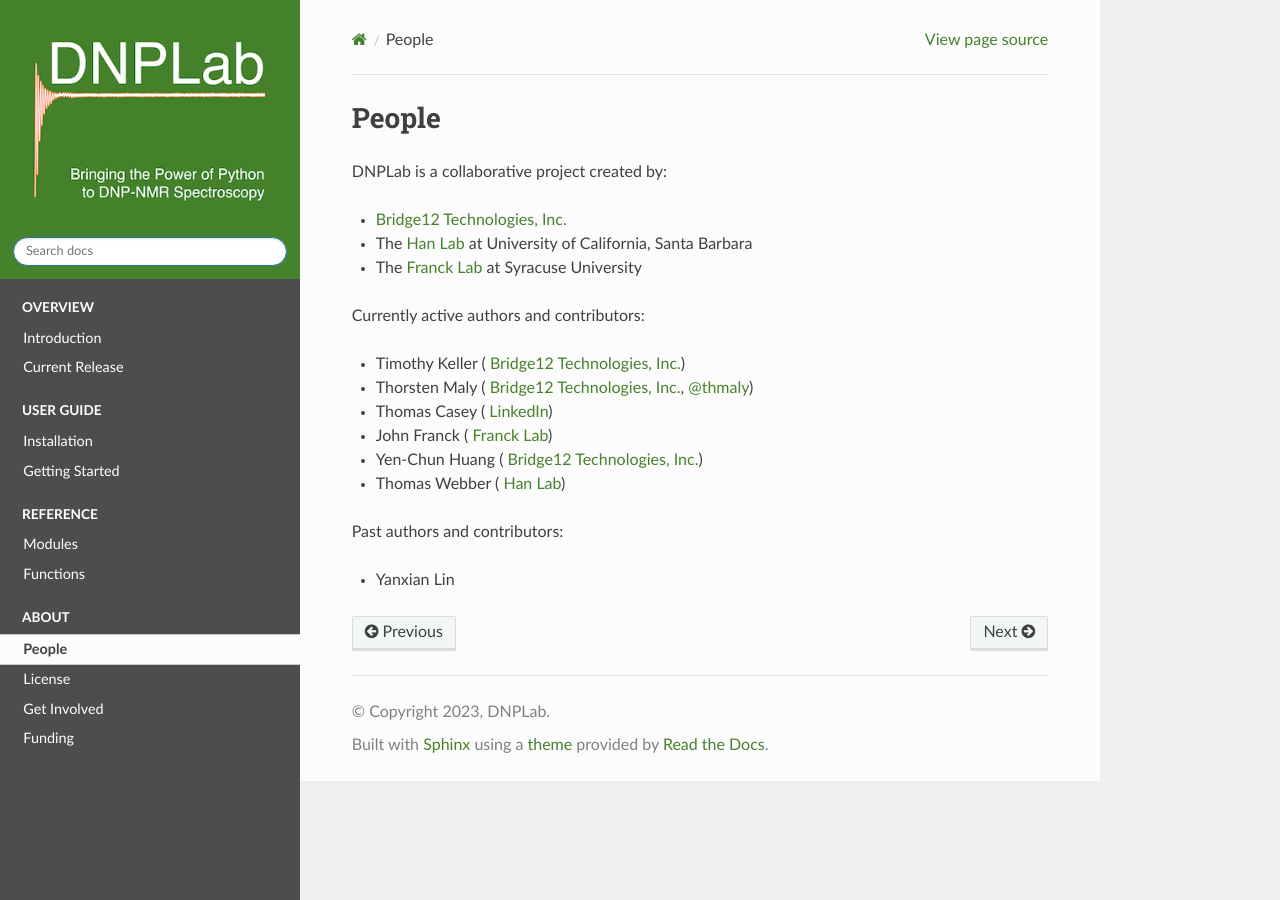
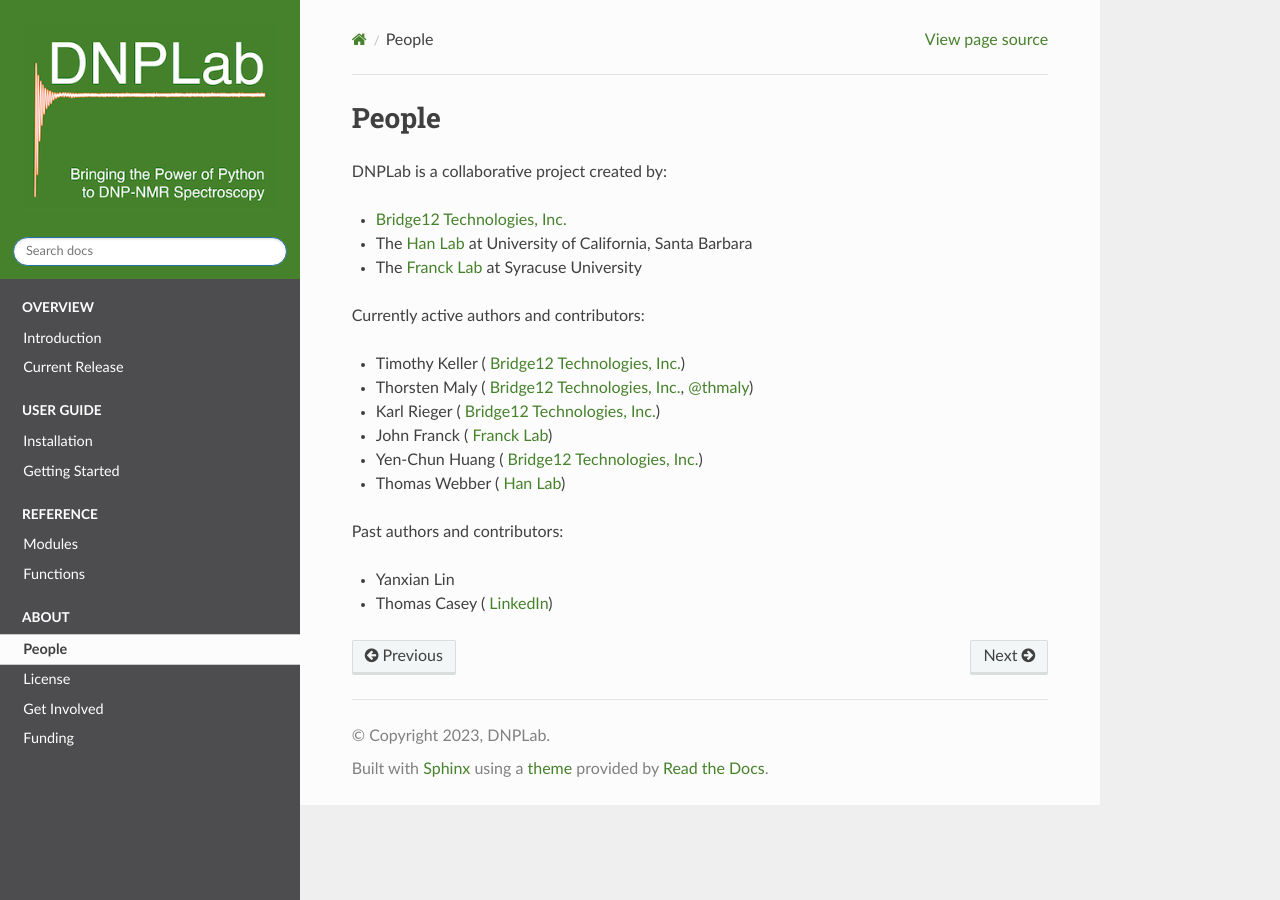
Before and after one commit to DNPLab/DNPLab, a Sphinx documentation site: the page built from docs/source/people.rst, in a window 1280 px wide. Built offline with Sphinx 7.4.7 and the Read the Docs theme 2.0.0, drawn with Linux system fonts in a browser that asks for light colours; pages that are not in the unit, such as notebooks, are missing from menus.

Commit message:
Updated contributors

```diff
--- a/docs/source/people.rst
+++ b/docs/source/people.rst
@@ -11,7 +11,7 @@
 
 * Timothy Keller (|B12TLink|)
 * Thorsten Maly (|B12TLink|, |thmalyTwitter|)
-* Thomas Casey (|tcaseyLink|)
+* Karl Rieger (|B12TLink|)
 * John Franck (|FranckLabLink|)
 * Yen-Chun Huang (|B12TLink|)
 * Thomas Webber (|HanLabLink|)
```
Also changed, not shown: other parts of docs/source/people.rst (+1 -0 lines).
